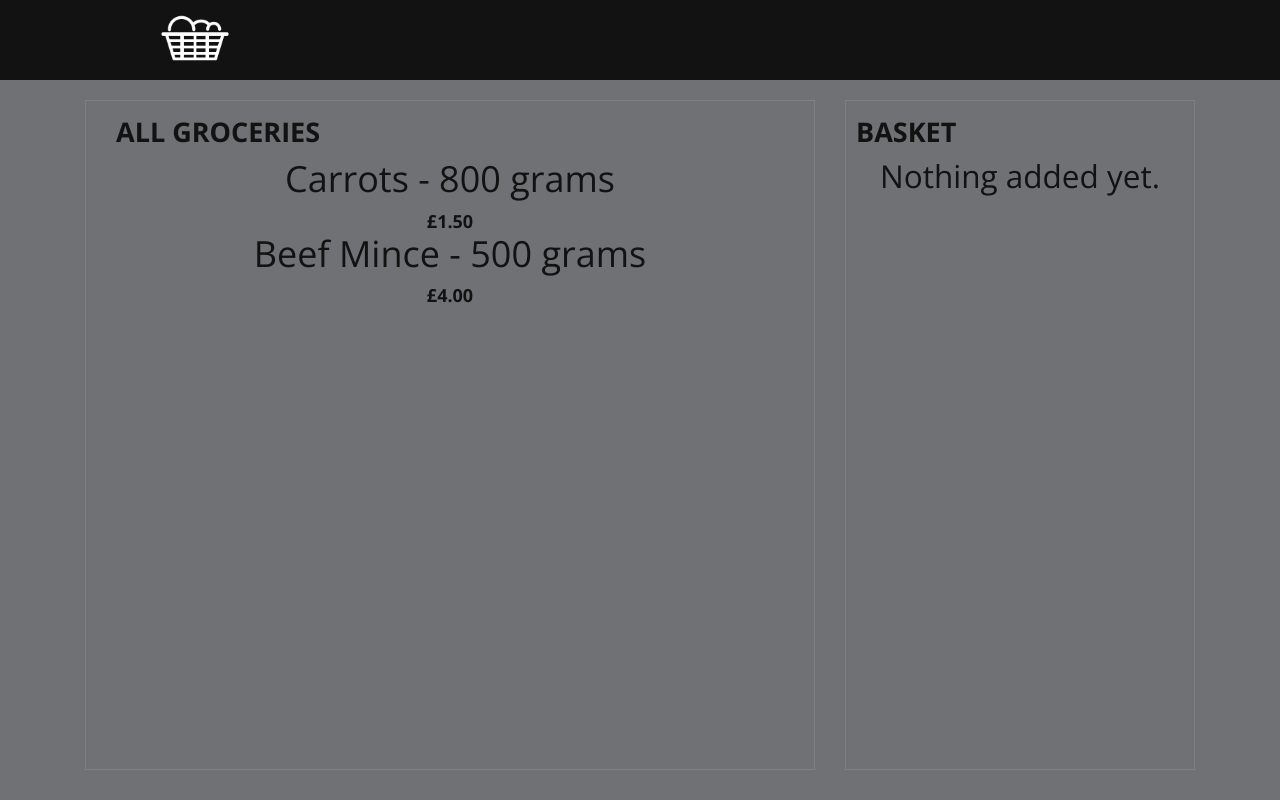
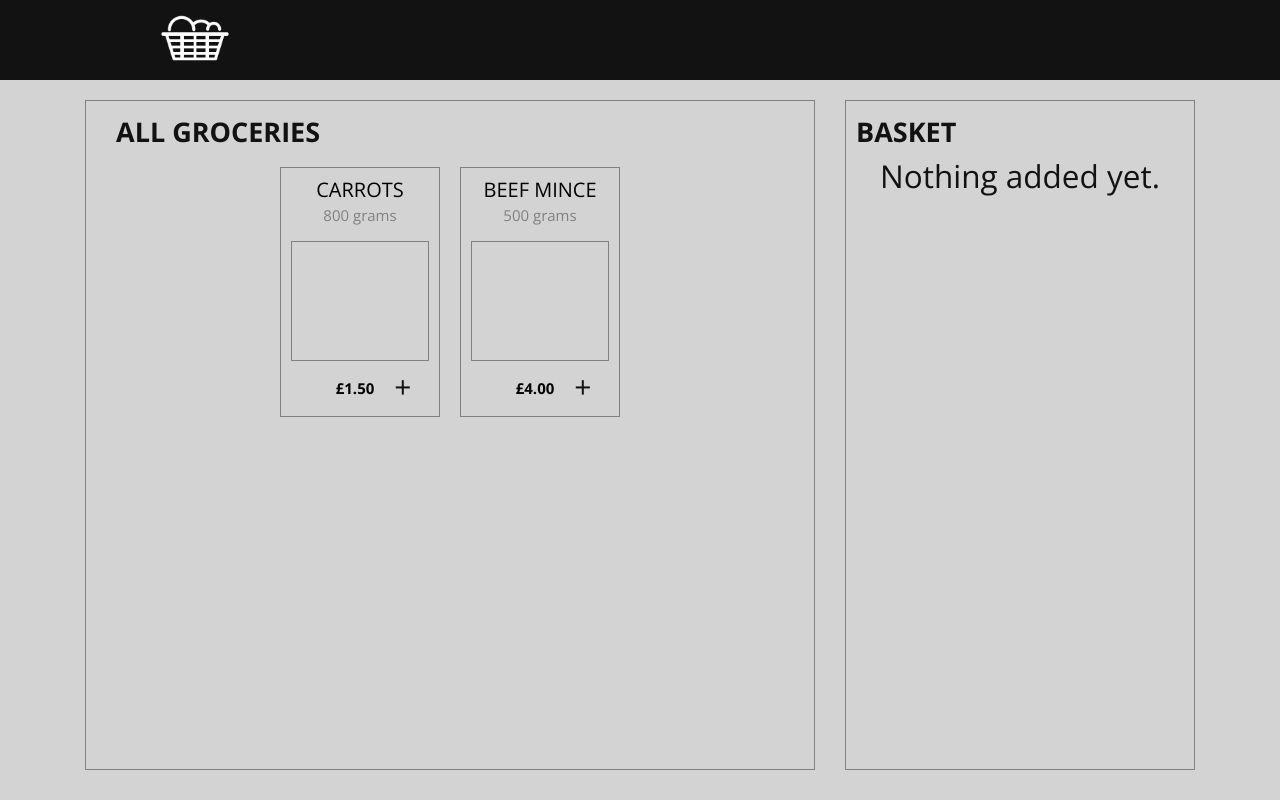
Before and after one commit to jmsclrk/smart-basket-web-app, a React (Create React App) app: page / in a window 1280 px wide. Built offline with nearby package versions, Linux system fonts and the light colour scheme.

Commit message:
Adds PreviewTile component to App and adds styling

```diff
--- a/src/App.scss
+++ b/src/App.scss
@@ -10,7 +10,7 @@ html, body, #root {
   font-size: 18px;
   line-height: 22px;
   color: #121212;
-  background: #707174;
+  background: lightgrey;
   margin: 0;
   padding: 0;
   height: 100%;
@@ -22,7 +22,6 @@ html, body, #root {
 #main-app-container {
   padding: 20px 0;
   height: 100%;
-  margin: 2 0;
 }
 
 .justify-content-md-center {
@@ -30,3 +29,6 @@ html, body, #root {
   margin: 0;
   padding: 0;
 }
+.container {
+  margin: 10
+}
--- a/src/components/grocery-list/index.js
+++ b/src/components/grocery-list/index.js
@@ -1,5 +1,6 @@
 import React from 'react'
 import './styles.scss'
+import GroceryPreviewTile from './../grocery-preview-tile'
 import PropTypes from 'prop-types'
 import { connect } from 'react-redux'
 import { selectGrocery } from './../../actions'
@@ -15,23 +16,19 @@ const GroceryList = (props) => {
     return (
       <div data-test="grocery-list-container" id="grocery-list-component">
         <h4 className="grocery-title">ALL GROCERIES</h4>
-        { props.groceriesList.map((grocery) => {
+        { props.groceriesList.map((grocery, index) => {
           return (
-            <div
-              data-test="grocery-preview-tile"
-              id={`grocery-${grocery.id}`}
-              key={String(grocery.id)}
-              onClick={() => selectGrocery(grocery)}
-            >
-              <h2>{grocery.name} - {grocery.amount} {grocery.measurement}</h2>
-              <strong data-test="g-prev-price">£{grocery.price.toFixed(2)}</strong>
-            </div>
+            <GroceryPreviewTile key={index} grocery={grocery} />
           )
         })}
       </div>
     )
   } else {
-    return <h1 data-test="no-groceries-warning">No groceries currently available.</h1>;
+    return (
+      <div id="grocery-list-component">
+        <h1 data-test="no-groceries-warning">No groceries currently available.</h1>
+      </div>
+    )
   }
 }
 
--- a/src/components/grocery-preview-tile/index.js
+++ b/src/components/grocery-preview-tile/index.js
@@ -1,13 +1,17 @@
 import React from 'react'
+import './styles.scss'
 
 const GroceryPreviewTile = (props) => {
   const g = props.grocery
 
   return(
-    <div data-test="gpt-component">
-    <h5 data-test="gpt-name">{g.name}</h5>
-    <h7 data-test="gpt-amount">{g.amount} {g.measurement}</h7>
-    <h7 data-test="gpt-price">£{g.price.toFixed(2)}</h7>
+    <div data-test="gpt-component" className="gpt-container">
+    <h5 className="gpt-n" data-test="gpt-name">{g.name}</h5>
+    <span className="gpt-a" data-test="gpt-amount">{g.amount} {g.measurement}</span><br/>
+    <div className="gpt-img">
+    </div>
+    <span className="gpt-p" data-test="gpt-price">£{g.price.toFixed(2)}</span>
+    <span className="gpt-add-basket">+</span>
     </div>
   )
 
--- a/src/components/grocery-preview-tile/styles.scss
+++ b/src/components/grocery-preview-tile/styles.scss
@@ -0,0 +1,41 @@
+.gpt-container {
+  border: solid 1px grey;
+  width: 160px;
+  height: 250px;
+  display: inline-block;
+  padding: 10px;
+  margin: 10px;
+}
+
+.gpt-n {
+  font-size: 20px;
+  margin-bottom: 1px;
+  color: black;
+  text-transform: uppercase;
+}
+
+.gpt-a {
+  font-size: 15px;
+  color: grey;
+}
+
+.gpt-img {
+  margin: 15px 0;
+  border: solid 1px grey;
+  height: 120px;
+}
+
+.gpt-p {
+  font-size: 15px;
+  color: black;
+  font-weight: bold;
+  text-align: left;
+  align-items: left;
+  padding-right: 10px;
+}
+
+.gpt-add-basket {
+  padding-left: 10px;
+  font-size: 30px;
+  position: absolute;
+}
```
Also changed, not shown: 1 other file (tests, documents, lock files or other folders).
